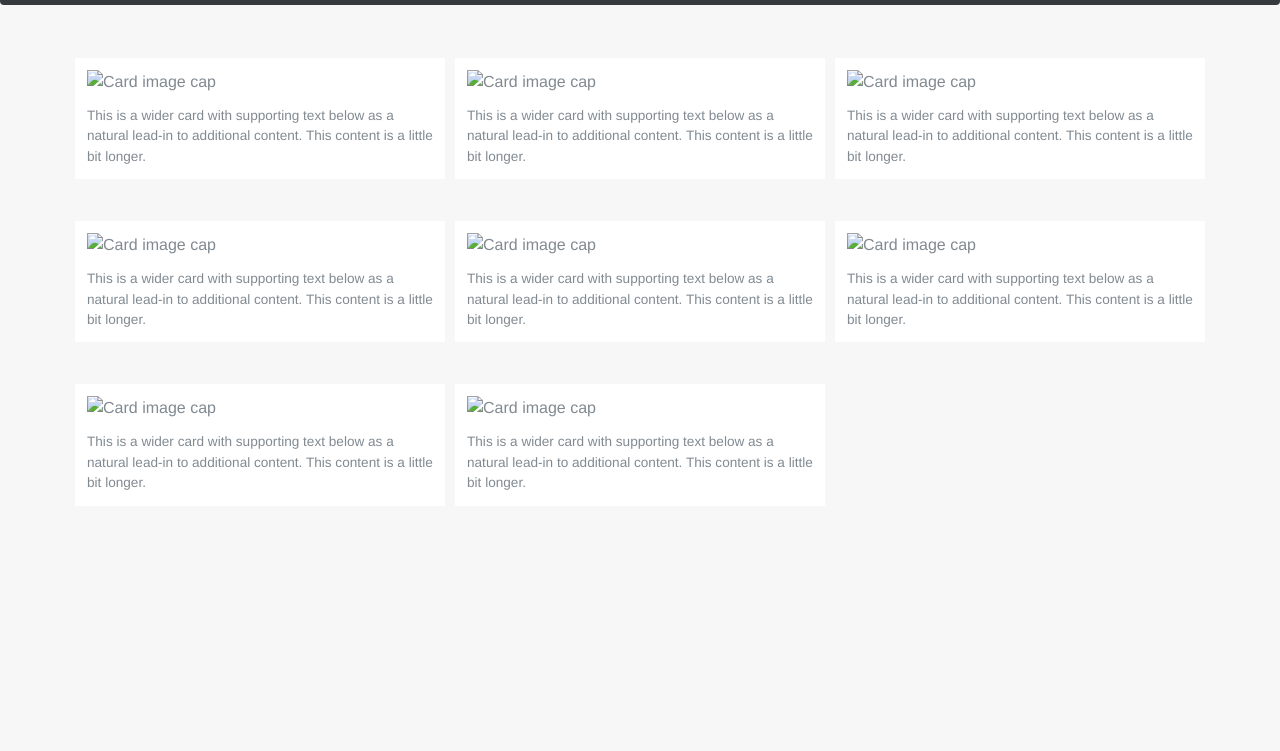
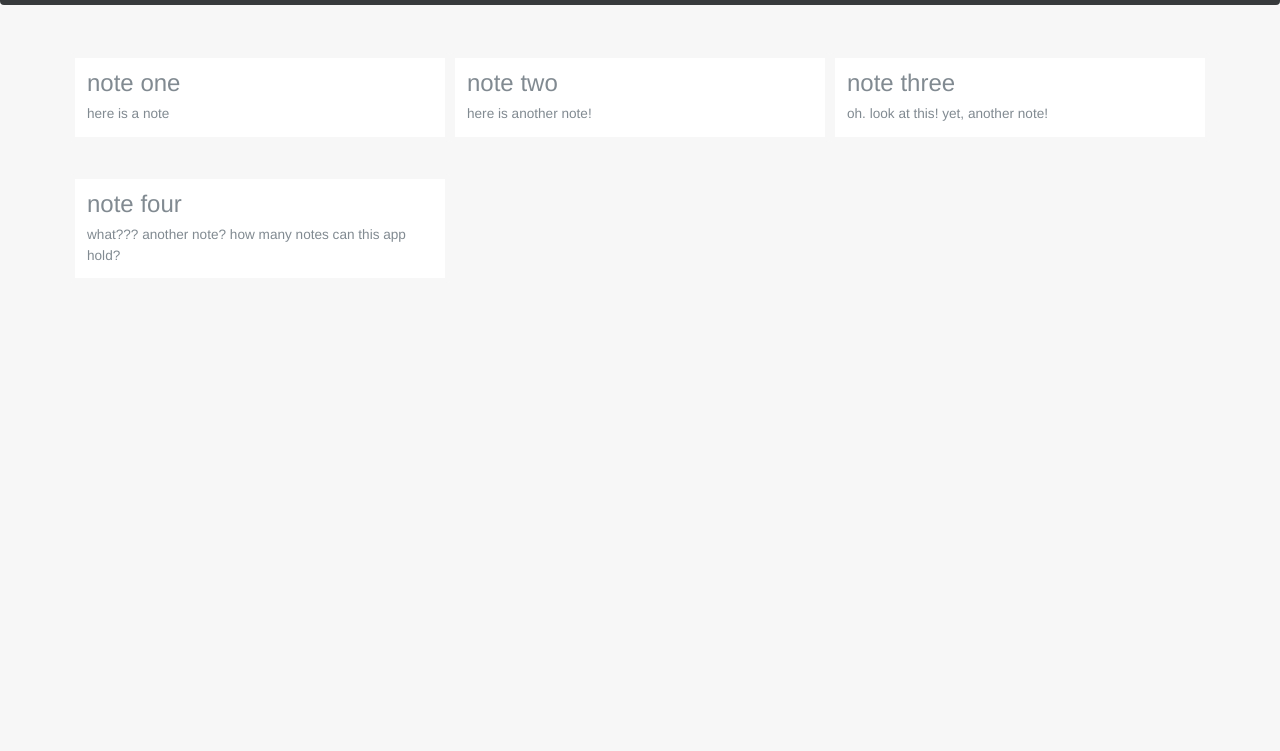
Before and after one commit to bobzurad/NoteFire, a website: page app/backbonefire/index.html in a window 1280 px wide. Both pictures are taken after a click on the link "NoteFire". Shown: the part 49-800 px from the top of the page. Drawn offline with Linux system fonts and the light colour scheme.

Commit message:
collection and model for notes. views and templates for home, note, and new note pages

```diff
--- a/app/backbonefire/css/main.css
+++ b/app/backbonefire/css/main.css
@@ -1,7 +1,3 @@
-body {
-  min-height: 75rem;
-}
-
 .navbar {
   margin-bottom: 0;
 }
--- a/app/backbonefire/index.html
+++ b/app/backbonefire/index.html
@@ -15,6 +15,7 @@
 
   <body>
 
+    <!-- Navbar Collapse -->
     <div class="navbar-collapse collapse inverse" id="navbar-header">
       <!-- GitHub ribbon -->
       <a href="https://github.com/bobzurad/NoteFire">
@@ -39,6 +40,7 @@
       </div>
     </div>
 
+    <!-- Navbar -->
     <div class="navbar navbar-static-top navbar-dark bg-inverse">
       <div class="container-fluid">
         <button class="navbar-toggler" type="button" data-toggle="collapse" data-target="#navbar-header">
@@ -52,44 +54,8 @@
 
     <div class="album text-muted">
       <div class="container">
-
-        <div class="row">
-          <div class="card col-md-4">
-            <img data-src="holder.js/100px280/thumb" alt="Card image cap">
-            <p class="card-text">This is a wider card with supporting text below as a natural lead-in to additional content. This content is a little bit longer.</p>
-          </div>
-          <div class="card col-md-4">
-            <img data-src="holder.js/100px280/thumb" alt="Card image cap">
-            <p class="card-text">This is a wider card with supporting text below as a natural lead-in to additional content. This content is a little bit longer.</p>
-          </div>
-          <div class="card col-md-4">
-            <img data-src="holder.js/100px280/thumb" alt="Card image cap">
-            <p class="card-text">This is a wider card with supporting text below as a natural lead-in to additional content. This content is a little bit longer.</p>
-          </div>
-
-          <div class="card col-md-4">
-            <img data-src="holder.js/100px280/thumb" alt="Card image cap">
-            <p class="card-text">This is a wider card with supporting text below as a natural lead-in to additional content. This content is a little bit longer.</p>
-          </div>
-          <div class="card col-md-4">
-            <img data-src="holder.js/100px280/thumb" alt="Card image cap">
-            <p class="card-text">This is a wider card with supporting text below as a natural lead-in to additional content. This content is a little bit longer.</p>
-          </div>
-          <div class="card col-md-4">
-            <img data-src="holder.js/100px280/thumb" alt="Card image cap">
-            <p class="card-text">This is a wider card with supporting text below as a natural lead-in to additional content. This content is a little bit longer.</p>
-          </div>
-
-          <div class="card col-md-4">
-            <img data-src="holder.js/100px280/thumb" alt="Card image cap">
-            <p class="card-text">This is a wider card with supporting text below as a natural lead-in to additional content. This content is a little bit longer.</p>
-          </div>
-          <div class="card col-md-4">
-            <img data-src="holder.js/100px280/thumb" alt="Card image cap">
-            <p class="card-text">This is a wider card with supporting text below as a natural lead-in to additional content. This content is a little bit longer.</p>
-          </div>
-        </div>
-
+        <!-- View Container: Backbone views get rendered here -->
+        <div id="viewContainer"></div>
       </div>
     </div>
 
--- /dev/null
+++ b/app/backbonefire/js/collections/notes.js
@@ -0,0 +1,22 @@
+define(
+  ['underscore', 'backbone', 'models/note'],
+  function(_, Backbone, Note) {
+    'use strict';
+
+    //var NotesCollection = Backbone.Firebase.Collection.extend({
+    var NotesCollection = Backbone.Collection.extend({
+      model: Note,
+
+      fetch: function() { //temporary override Backbone with static data
+        this.reset([
+          { id: 1, content: 'here is a note', title: 'note one' },
+          { id: 2, content: 'here is another note!', title: 'note two' },
+          { id: 3, content: 'oh. look at this! yet, another note!', title: 'note three' },
+          { id: 4, content: 'what??? another note? how many notes can this app hold?', title: 'note four' }
+        ]);
+      }
+    });
+
+    return new NotesCollection();
+  }
+);
--- /dev/null
+++ b/app/backbonefire/js/models/note.js
@@ -0,0 +1,26 @@
+define(
+  ['underscore', 'backbone'],
+  function(_, Backbone) {
+    'use strict';
+
+    var Note = Backbone.Model.extend({
+      validate: function(attrs, options) {
+        var errors = [];
+
+        if (attrs.title.length === 0) {
+          errors.push({ attr: "title", msg: "Title is required." });
+        }
+
+        if (attrs.content.length === 0) {
+          errors.push({ attr: "content", msg: "Content is required." });
+        }
+
+        if (errors.length > 0) {
+          return errors;
+        }
+      }
+    });
+
+    return Note;
+  }
+);
--- a/app/backbonefire/js/routers/router.js
+++ b/app/backbonefire/js/routers/router.js
@@ -1,6 +1,6 @@
 define(
-  ['jquery', 'backbone'],
-  function($, Backbone) {
+  ['jquery', 'backbone', 'collections/notes', 'models/note', 'views/home', 'views/newNote'],
+  function($, Backbone, NotesCollection, NoteModel, HomeView, NewNoteView) {
     'use strict';
 
     var Workspace = Backbone.Router.extend({
@@ -14,15 +14,16 @@ define(
 
       initialize: function() {
         //this function runs on every page load
-
+        this.HomeView = new HomeView({ collection: NotesCollection });
+        this.NewNoteView = new NewNoteView({ model: NoteModel });
       },
 
       defaultRoute: function() {
-
+        this.HomeView.render();
       },
 
       newRoute: function() {
-
+        this.NewNoteView.render();
       },
 
       detailRoute: function(id) {
--- /dev/null
+++ b/app/backbonefire/js/templates/home.html
@@ -0,0 +1,3 @@
+<div id="noteViewsContainer" class="row">
+
+</div>
--- /dev/null
+++ b/app/backbonefire/js/templates/note.html
@@ -0,0 +1,4 @@
+<div class="card col-md-4">
+  <h4><%= model.title %></h4>
+  <p class="card-text"><%= model.content %></p>
+</div>
--- /dev/null
+++ b/app/backbonefire/js/views/home.js
@@ -0,0 +1,44 @@
+define(
+  ['jquery', 'underscore', 'backbone', 'text!templates/home.html', 'views/note'],
+  function($, _, Backbone, homeTemplate, NoteView) {
+    'use strict';
+
+    var HomeView = Backbone.View.extend({
+      el: '#viewContainer',
+
+      template: _.template(homeTemplate),
+
+      //this runs on page load
+      initialize: function() {
+        this.listenTo(this.collection, 'sync', this.renderNotes);
+      },
+
+      render: function() {
+        this.collection.fetch();  //TODO: remove this when we start using Firebase
+        this.$el.html(this.template());
+
+        this.$noteViewsContainer = $("#noteViewsContainer");
+
+        if (this.$noteViewsContainer.children().length === 0 && this.collection.length > 0) {
+          this.renderNotes();
+        }
+
+        return this;
+      },
+
+      renderNotes: function() {
+        var self = this;
+
+        this.$noteViewsContainer.empty();
+
+        this.collection.each(function(note) {
+          var view = new NoteView({ model: note });
+          self.$noteViewsContainer.append(view.render().el);
+        });
+      }
+
+    });
+
+    return HomeView;
+  }
+);
--- /dev/null
+++ b/app/backbonefire/js/views/newNote.js
@@ -0,0 +1,25 @@
+define(
+  ['jquery', 'underscore', 'backbone', 'text!templates/newNote.html'],
+  function($, _, Backbone, newNoteTemplate) {
+    'use strict';
+
+    var NewNoteView = Backbone.View.extend({
+      el: '#viewContainer',
+
+      template: _.template(newNoteTemplate),
+
+      //this runs on page load
+      initialize: function() {
+
+      },
+
+      render: function() {
+        this.$el.html(this.template({ model: this.model.attributes }));
+
+        return this;
+      }
+    });
+
+    return NewNoteView;
+  }
+);
--- /dev/null
+++ b/app/backbonefire/js/views/note.js
@@ -0,0 +1,24 @@
+define(
+  ['jquery', 'underscore', 'backbone', 'text!templates/note.html'],
+  function($, _, Backbone, noteTemplate) {
+    'use strict';
+
+    var NoteView = Backbone.View.extend({
+
+      template: _.template(noteTemplate),
+
+      //this runs on page load
+      initialize: function() {
+
+      },
+
+      render: function() {
+        this.$el.html(this.template({ model: this.model.attributes }));
+
+        return this;
+      }
+    });
+
+    return NoteView;
+  }
+);
```
Also changed, not shown: app/backbonefire/js/templates/newNote.html (added).
